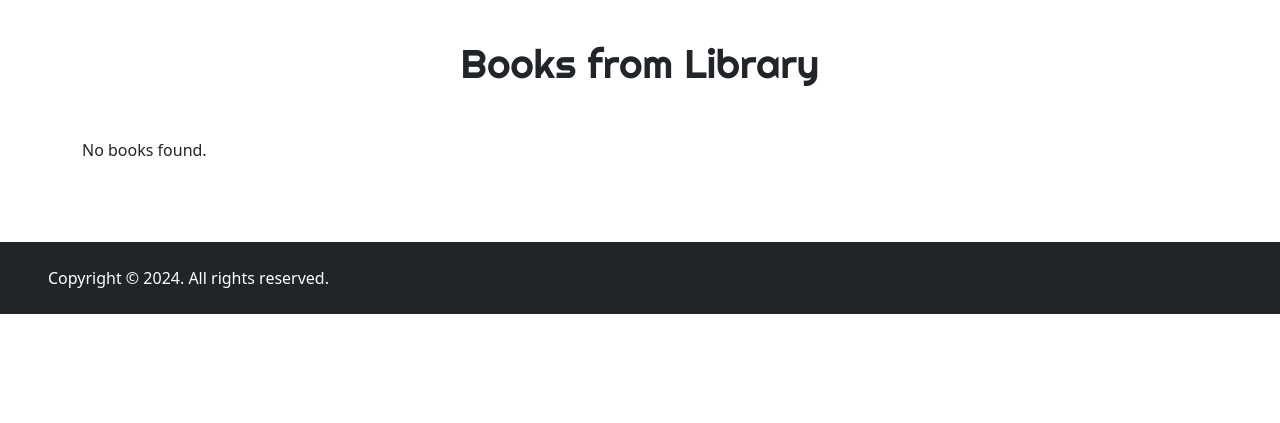
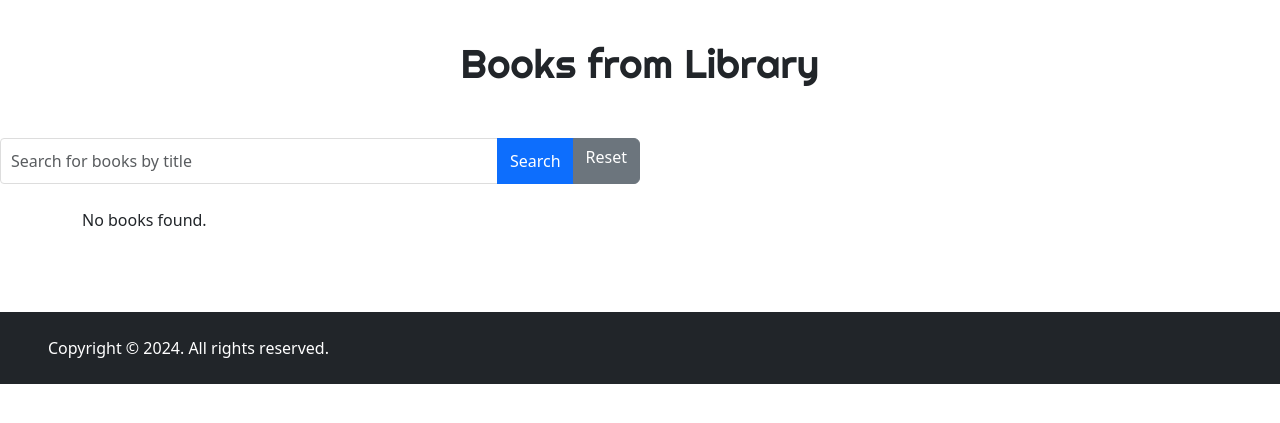
Before and after one commit to Odys6x/DataBase, a Flask app: page / in a window 1280 px wide. Shown: the part 56-479 px from the top of the page. Run offline with Flask 3, Linux system fonts and the light colour scheme; data that the repository does not hold is empty.

Commit message:
search bug fixed

```diff
--- a/app.py
+++ b/app.py
@@ -82,15 +82,20 @@ def submit_review(book_id):
 @app.route('/')
 def index():
     try:
-        # Fetch all books from the database to pass to the template
-        books = list(books_collection.find())
+        # Check if a search query is provided
+        query = request.args.get('search', '')
 
+        if query:
+            # Filter books with a case-insensitive search on title
+            books = list(books_collection.find({"title": {"$regex": query, "$options": "i"}}))
+        else:
+            # Fetch all books if no search query
+            books = list(books_collection.find())
     except Exception as e:
         print(f"An error occurred: {e}")
         books = []
 
     return render_template("index.html", books=books)
-
 
 
 @app.route('/login', methods=['GET', 'POST'])
@@ -561,21 +566,21 @@ def adminbook_detail(book_id):
     return render_template("adminbook_details.html", book=book)
 
 
-@app.route('/search', methods=['GET'])
+@app.route('/search_books', methods=['GET'])
 def search_books():
-    search_query = request.args.get('search', '')
+    # Get the search query from the URL parameters
+    query = request.args.get('search', '')
 
-    if not search_query:
-        flash('Please enter a search term.', 'warning')
-        return redirect(url_for('index'))
+    # Filter books from the database
+    if query:
+        # Search for titles that contain the query (case-insensitive)
+        books = books_collection.find({"title": {"$regex": query, "$options": "i"}})
+    else:
+        # If no query, return all books
+        books = books_collection.find()
 
-    books = books_collection.find({'title': {'$regex': search_query, '$options': 'i'}})
-
-    if books.count() == 0:
-        flash(f'No books found for "{search_query}".', 'info')
-        return redirect(url_for('index'))
-
-    return render_template('index.html', books=books, search_query=search_query)
+    # Render the index page with the filtered books
+    return render_template('index.html', books=books)
 
 
 if __name__ == "__main__":
--- a/templates/index.html
+++ b/templates/index.html
@@ -3,6 +3,15 @@
 <h1 id="center">Books from Library</h1>
 
 <!-- Search form with Reset button -->
+<form method="GET" action="{{ url_for('search_books') }}" class="mb-4">
+    <div class="input-group">
+        <input type="text" name="search" class="form-control" placeholder="Search for books by title" aria-label="Search for books" aria-describedby="button-search">
+        <button class="btn btn-primary" type="submit" id="button-search">Search</button>
+        <a href="{{ url_for('index') }}" class="btn btn-secondary">Reset</a> <!-- Reset button -->
+    </div>
+</form>
+
+<!-- Container for books -->
 <div class="container">
     <div class="row">
         {% for book in books %}
@@ -11,14 +20,11 @@
                 <div class="card" style="height: 600px;"> <!-- Set fixed height -->
                     {% if book.coverURL is string and book.coverURL %}
                         {% if book.coverURL.startswith('http') %}
-                            <!-- If the cover URL is an external link, display it directly -->
                             <img src="{{ book.coverURL }}" alt="Cover Image" class="card-img-top" style="height: 500px; object-fit: cover;">
                         {% else %}
-                            <!-- If the cover URL is a local file, use url_for to construct the correct path -->
                             <img src="{{ url_for('static', filename=book.coverURL) }}" alt="Cover Image" class="card-img-top" style="height: 500px; object-fit: cover;">
                         {% endif %}
                     {% else %}
-                        <!-- If there is no coverURL, display a placeholder image -->
                         <img src="{{ url_for('static', filename='uploads/default-placeholder.png') }}" alt="No Cover Available" class="card-img-top" style="height: 500px; object-fit: cover;">
                     {% endif %}
 
@@ -31,10 +37,8 @@
         {% endfor %}
     </div>
 
-    <!-- Handle no results found -->
     {% if not books %}
     <p>No books found.</p>
     {% endif %}
 </div>
-
 {% endblock %}
```
